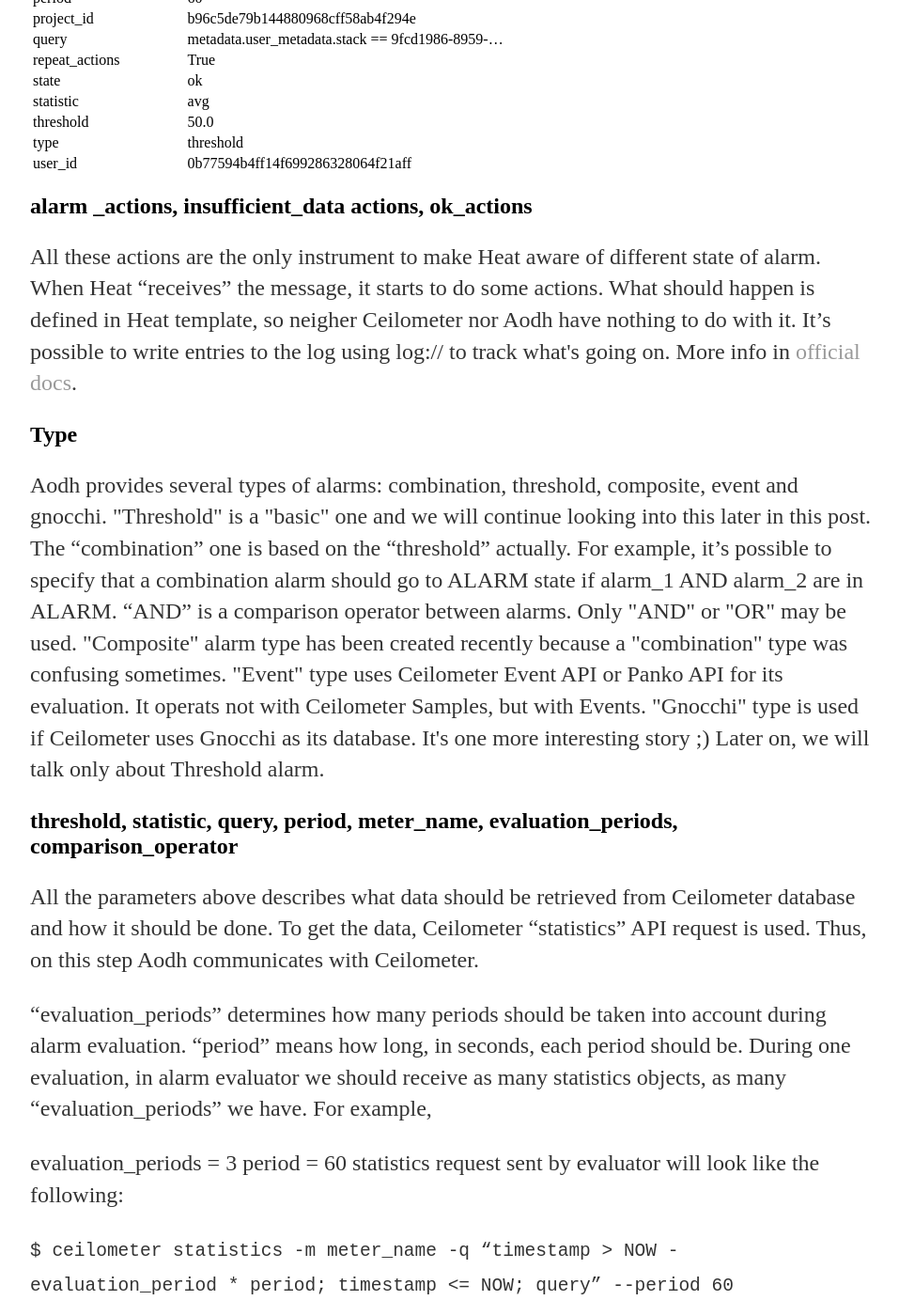
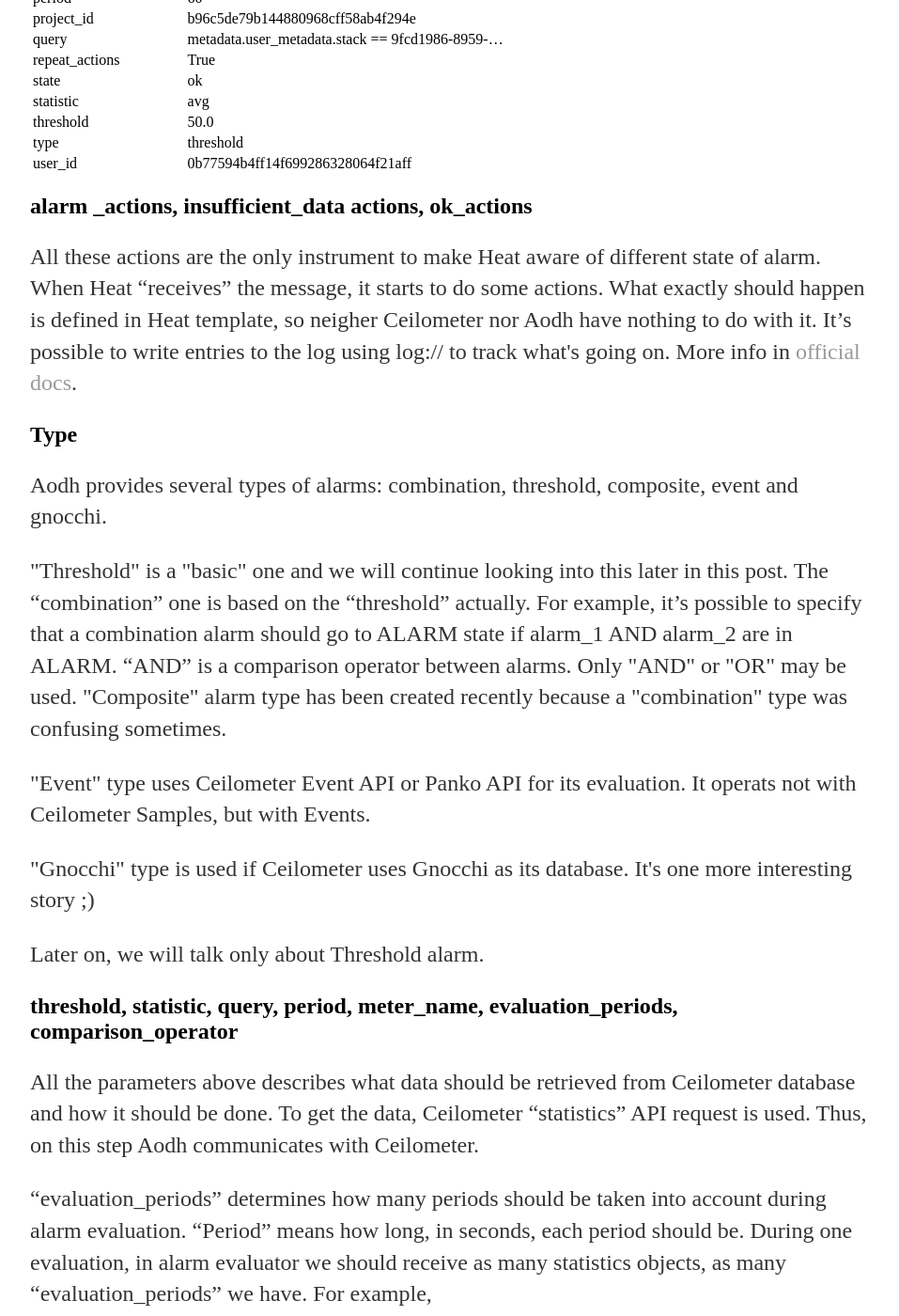
Before and after one commit to nshakhat/nshakhat.github.io, a Jekyll site: the page built from _posts/2016-12-5-alarms.md, in a window 1280 px wide and 1400 px high, scrolled down 969 px. Shown: the whole window at 94% size, without its empty margins (160-1117 px from the left). Built offline with Jekyll 4.4.1, drawn with Linux system fonts in a browser that asks for light colours; comment, search, counter and statistics services are not loaded; some of the changed text lies outside the part shown.

Commit message:
Update 2016-12-5-alarms.md

```diff
--- a/_posts/2016-12-5-alarms.md
+++ b/_posts/2016-12-5-alarms.md
@@ -45,17 +45,26 @@
 
 <h2> alarm _actions, insufficient_data actions, ok_actions </h2>
 
-<p> All these actions are the only instrument to make Heat aware of different state of alarm. When Heat “receives” the message, it starts to do some actions. What should happen is defined in Heat template, so neigher Ceilometer nor Aodh have nothing to do with it. It’s possible to write entries to the log using log:// to track what's going on.
+<p> All these actions are the only instrument to make Heat aware of different state of alarm. When Heat “receives” the message, it starts to do some actions. What exactly should happen is defined in Heat template, so neigher Ceilometer nor Aodh have nothing to do with it. It’s possible to write entries to the log using log:// to track what's going on.
   More info in <a href="https://wiki.openstack.org/wiki/Ceilometer/Alerting#Alarm_Action_Endpoint_definition" title="Search">official docs</a>.
  </p>
 
 
 <h2> Type </h2>
 
-<p> Aodh provides several types of alarms: combination, threshold, composite, event and gnocchi. "Threshold" is a "basic" one and we will continue looking into this later in this post. The “combination” one is based on the “threshold” actually.  For example, it’s possible to specify that a combination alarm should go to ALARM state if alarm_1 AND alarm_2 are in ALARM. “AND” is a comparison operator between alarms. Only "AND" or "OR" may be used. "Composite" alarm type has been created recently because a "combination" type was confusing sometimes.
+<p>
+Aodh provides several types of alarms: combination, threshold, composite, event and gnocchi.
+</p>
+<p>
+"Threshold" is a "basic" one and we will continue looking into this later in this post. The “combination” one is based on the “threshold” actually.  For example, it’s possible to specify that a combination alarm should go to ALARM state if alarm_1 AND alarm_2 are in ALARM. “AND” is a comparison operator between alarms. Only "AND" or "OR" may be used. "Composite" alarm type has been created recently because a "combination" type was confusing sometimes.
+</p>
+<p>
 "Event" type uses Ceilometer Event API or Panko API for its evaluation. It operats not with Ceilometer Samples, but with Events.
+</p>
+<p>
 "Gnocchi" type is used if Ceilometer uses Gnocchi as its database. It's one more interesting story ;)
-
+</p>
+<p>
 Later on, we will talk only about Threshold alarm.
  </p>
 
```
Also changed, not shown: other parts of _posts/2016-12-5-alarms.md (+2 -5 lines).
